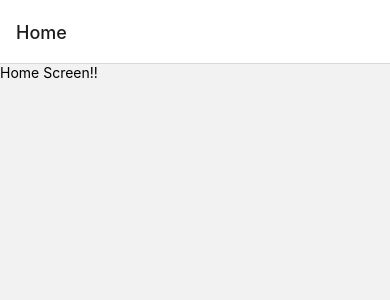
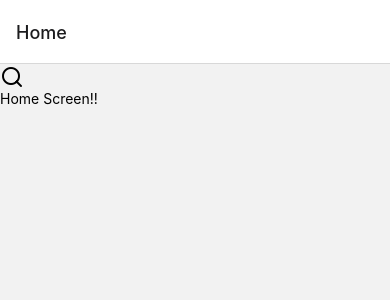
Before and after one commit to Thiagoff-IT/code-06-navigation-axios-effect, a React Native app: screen /Home in a window 390 px wide. Shown: the top 300 px of the page. Built offline with nearby package versions, Linux system fonts and the light colour scheme.

Commit message:
Adiciona Expo Vector Icons (Feather)

```diff
--- a/src/screens/HomeScreen.js
+++ b/src/screens/HomeScreen.js
@@ -1,9 +1,11 @@
 import React from 'react';
 import {View, Text, StyleSheet} from 'react-native';
+import { Feather } from '@expo/vector-icons';
 
 const HomeScreen = () => {
   return(
     <View>
+      <Feather name="search" size={24} color="black" />
       <Text>Home Screen!!</Text>
     </View>
   )
```
